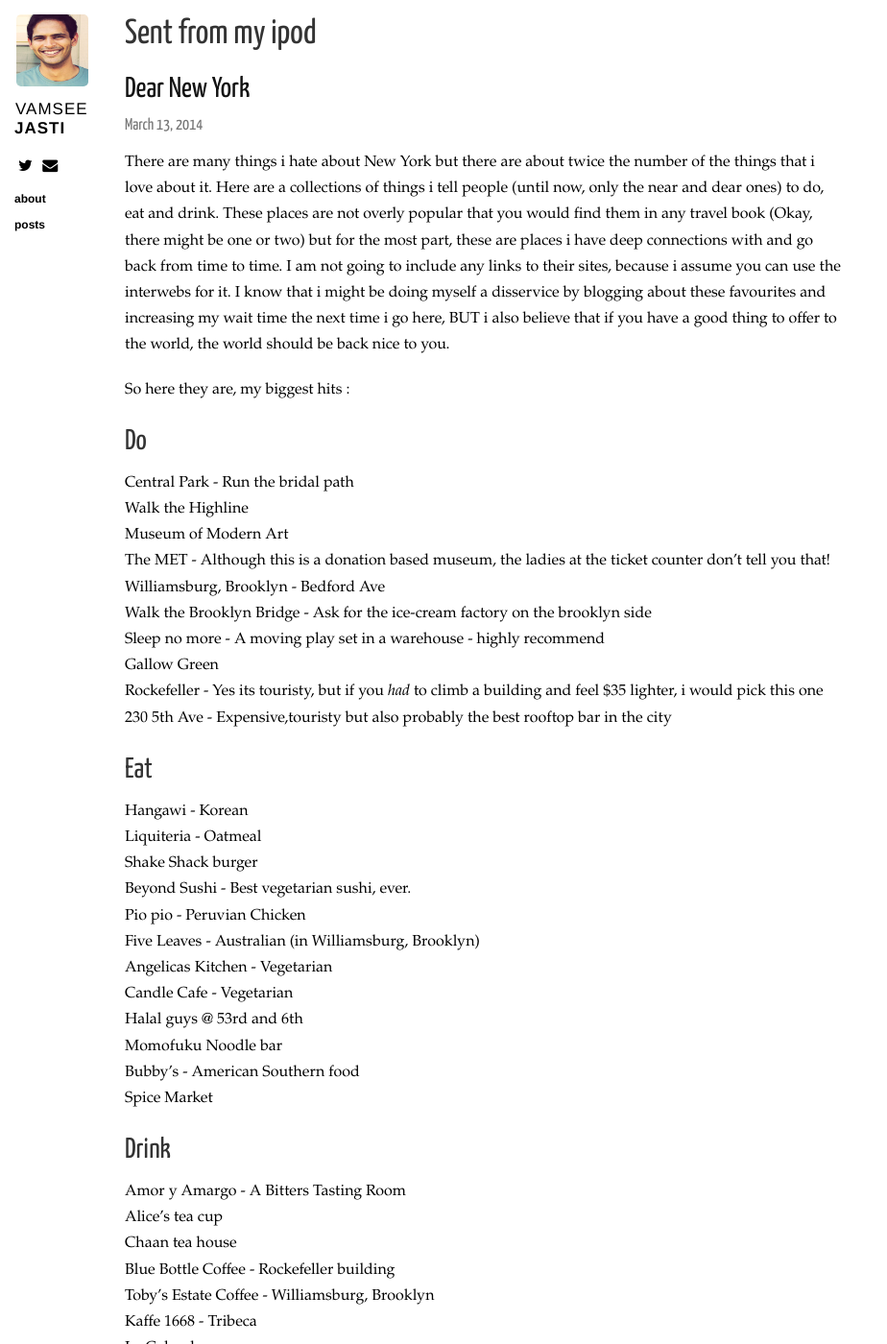
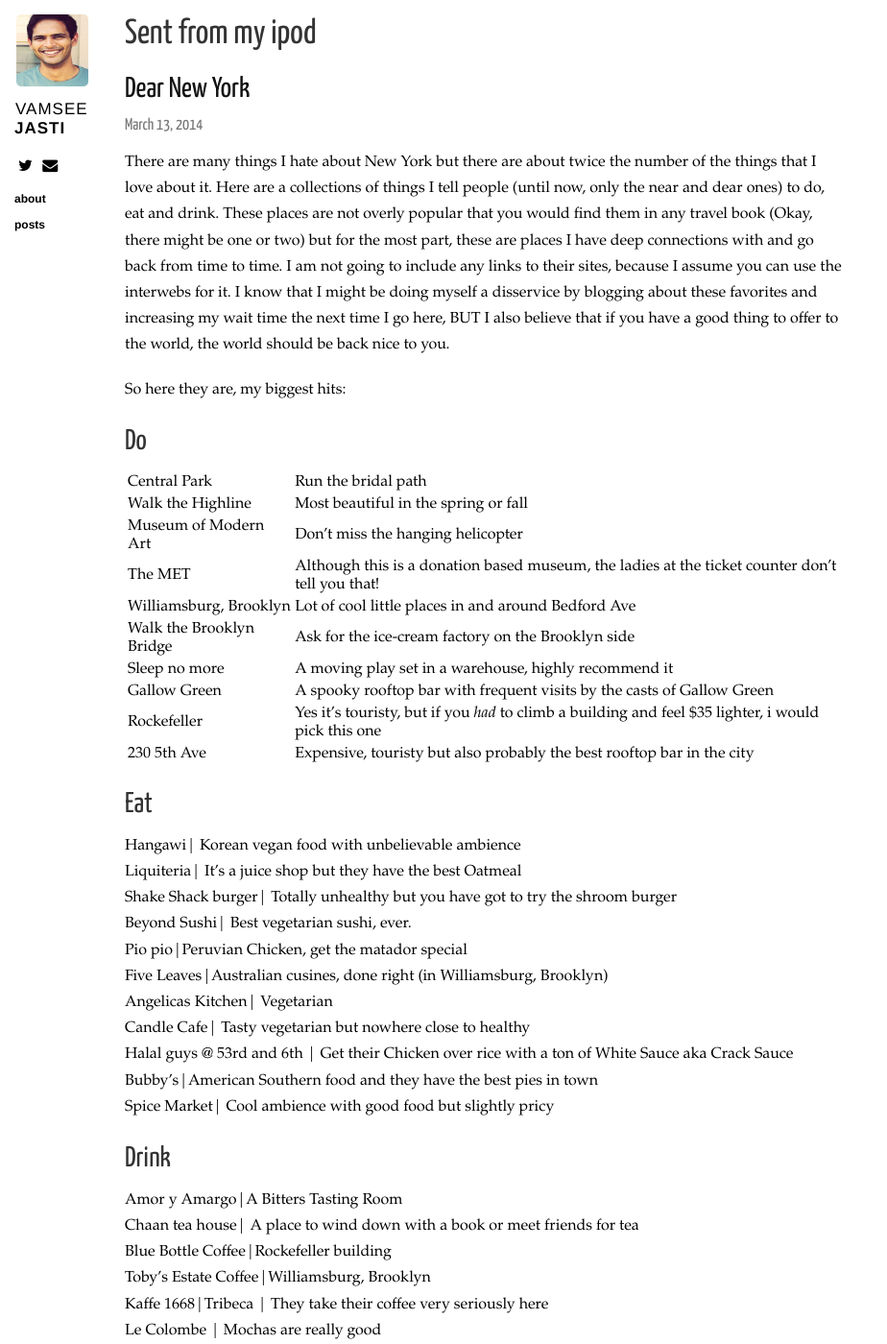
Before and after one commit to jasti/jasti.github.io, a Jekyll site: the page built from _posts/2014-03-13-ny.markdown, in a window 1280 px wide and 1400 px high. Shown: the whole window at 96% size, without its empty margins (0-924 px from the left). Built offline with Jekyll 4.4.1, drawn with Linux system fonts in a browser that asks for light colours; nearby versions of some CDN libraries; Markdown is read by kramdown in place of the engine named in the settings; comment, search, counter and statistics services are not loaded; some of the changed text lies outside the part shown.

```diff
--- a/_posts/2014-03-13-ny.markdown
+++ b/_posts/2014-03-13-ny.markdown
@@ -3,62 +3,60 @@
 title: Dear New York
 category: posts
 ---
-There are many things i hate about New York but there are about twice the number of the things that i love about it. Here are a collections of things i tell people (until now, only the near and dear ones) to do, eat and drink. These places are not overly popular that you would find them in any travel book (Okay, there might be one or two) but for the most part, these are places i have deep connections with and go back from time to time. I am not going to include any links to their sites, because i assume you can use the interwebs for it.
-I know that i might be doing myself a disservice by blogging about these favourites and increasing my wait time the next time i go here, BUT i also believe that if you have a good thing to offer to the world, the world should be back nice to you.
+There are many things I hate about New York but there are about twice the number of the things that I love about it. Here are a collections of things I tell people (until now, only the near and dear ones) to do, eat and drink. These places are not overly popular that you would find them in any travel book (Okay, there might be one or two) but for the most part, these are places I have deep connections with and go back from time to time. I am not going to include any links to their sites, because I assume you can use the interwebs for it.
+I know that I might be doing myself a disservice by blogging about these favorites and increasing my wait time the next time I go here, BUT I also believe that if you have a good thing to offer to the world, the world should be back nice to you.
 
-So here they are, my biggest hits :
+So here they are, my biggest hits:
 
 <h2>Do</h2>
 
 
-Central Park - Run the bridal path<br>
-Walk the Highline<br>
-Museum of Modern Art<br>
-The MET - Although this is a donation based museum, the ladies at the ticket counter don't tell you that!<br>
-Williamsburg, Brooklyn - Bedford Ave<br>
-Walk the Brooklyn Bridge - Ask for the ice-cream factory on the brooklyn side<br>
-Sleep no more - A moving play set in a warehouse - highly recommend<br>
-Gallow Green<br>
-Rockefeller - Yes its touristy, but if you <i>had</i> to climb a building and feel $35 lighter, i would pick this one<br>
-230 5th Ave - Expensive,touristy but also probably the best rooftop bar in the city<br>
+Central Park | Run the bridal path<br>
+Walk the Highline | Most beautiful in the spring or fall<br>
+Museum of Modern Art | Don't miss the hanging helicopter<br>
+The MET| Although this is a donation based museum, the ladies at the ticket counter don't tell you that!<br>
+Williamsburg, Brooklyn| Lot of cool little places in and around Bedford Ave<br>
+Walk the Brooklyn Bridge| Ask for the ice-cream factory on the Brooklyn side<br>
+Sleep no more| A moving play set in a warehouse, highly recommend it<br>
+Gallow Green| A spooky rooftop bar with frequent visits by the casts of Gallow Green<br>
+Rockefeller| Yes it’s touristy, but if you <i>had</i> to climb a building and feel $35 lighter, i would pick this one<br>
+230 5th Ave| Expensive, touristy but also probably the best rooftop bar in the city<br>
 
 <h2>Eat</h2>
-Hangawi - Korean <br>
-Liquiteria - Oatmeal <br>
-Shake Shack burger<br>
-Beyond Sushi - Best vegetarian sushi, ever.<br>
-Pio pio - Peruvian Chicken<br>
-Five Leaves - Australian (in Williamsburg, Brooklyn)<br>
-Angelicas Kitchen - Vegetarian<br>
-Candle Cafe - Vegetarian<br>
-Halal guys @ 53rd and 6th<br>
-Momofuku Noodle bar<br>
-Bubby’s - American Southern food<br>
-Spice Market<br>
+Hangawi| Korean vegan food with unbelievable ambience <br>
+Liquiteria| It's a juice shop but they have the best Oatmeal <br>
+Shake Shack burger| Totally unhealthy but you have got to try the shroom burger <br>
+Beyond Sushi| Best vegetarian sushi, ever.<br>
+Pio pio|Peruvian Chicken, get the matador special<br>
+Five Leaves|Australian cusines, done right (in Williamsburg, Brooklyn)<br>
+Angelicas Kitchen| Vegetarian<br>
+Candle Cafe| Tasty vegetarian but nowhere close to healthy<br>
+Halal guys @ 53rd and 6th | Get their Chicken over rice with a ton of White Sauce aka Crack Sauce<br>
+Bubby’s|American Southern food and they have the best pies in town<br>
+Spice Market| Cool ambience with good food but slightly pricy<br>
 
 
 <h2>Drink</h2>
-Amor y Amargo - A Bitters Tasting Room<br>
-Alice’s tea cup<br>
-Chaan tea house<br>
-Blue Bottle Coffee - Rockefeller building<br>
-Toby's Estate Coffee - Williamsburg, Brooklyn<br>
-Kaffe 1668 - Tribeca<br>
-Le Colombe<br>
-Mud Truck on Astor Place(Not always around - It's a truck, what do you expect)<br>
+Amor y Amargo|A Bitters Tasting Room<br>
+Chaan tea house| A place to wind down with a book or meet friends for tea<br>
+Blue Bottle Coffee|Rockefeller building<br>
+Toby's Estate Coffee|Williamsburg, Brooklyn<br>
+Kaffe 1668|Tribeca | They take their coffee very seriously here<br>
+Le Colombe | Mochas are really good<br>
+Mud Truck on Astor Place (Not always around|It's a truck, what do you expect)<br>
 
 <h2>End on a sweet note</h2>
-Lady M<br>
-Levain - Best cookie in the world (Dark Chocolate peanut butter)<br>
-Magnolia Cupcakes<br>
-Max Brenner's Chocolate<br>
-Mast Brothers Chocolate, Williamsburg, Brooklyn<br>
-Momofuku milk bar<br>
+Lady M| The mille crepe is something like you have never tasted before.Can't go wrong with chocolate or vanilla<br>
+Levain| Best cookie in the world (Dark Chocolate peanut butter)<br>
+Magnolia Cupcakes| Quite touristy now, but if i had to pick one, i would go with the classic vanilla<br>
+Max Brenner's Chocolate | Everything chocolate. The food is meh. Try the chocolate pizza<br>
+Mast Brothers Chocolate | Williamsburg, Brooklyn| If not anything, go in to taste their different samples<br>
+Momofuku milk bar | The compost cookie<br>
 
 
-I've done my fare bit of travelling and i hate to say it, but New York is the world's most amazing city and the places listed above are just a few reasons for it. There, i said it and i won't take it back.
+I've done my fare bit of travelling and I hate to admit it, but New York is the world's most amazing city and the places listed above are just a few reasons for it. There, I said it and I won't take it back.
 
-One of the places that i have a deep connection with is not on this list because I went back and deleted it. I’m only human. Not to worry, I will give them all the business they need.
+One of the places that I have a deep connection with is not on this list because I went back and deleted it. I’m only human. Don't worry; I will give them all the business they need.
 
 
 ---
```
